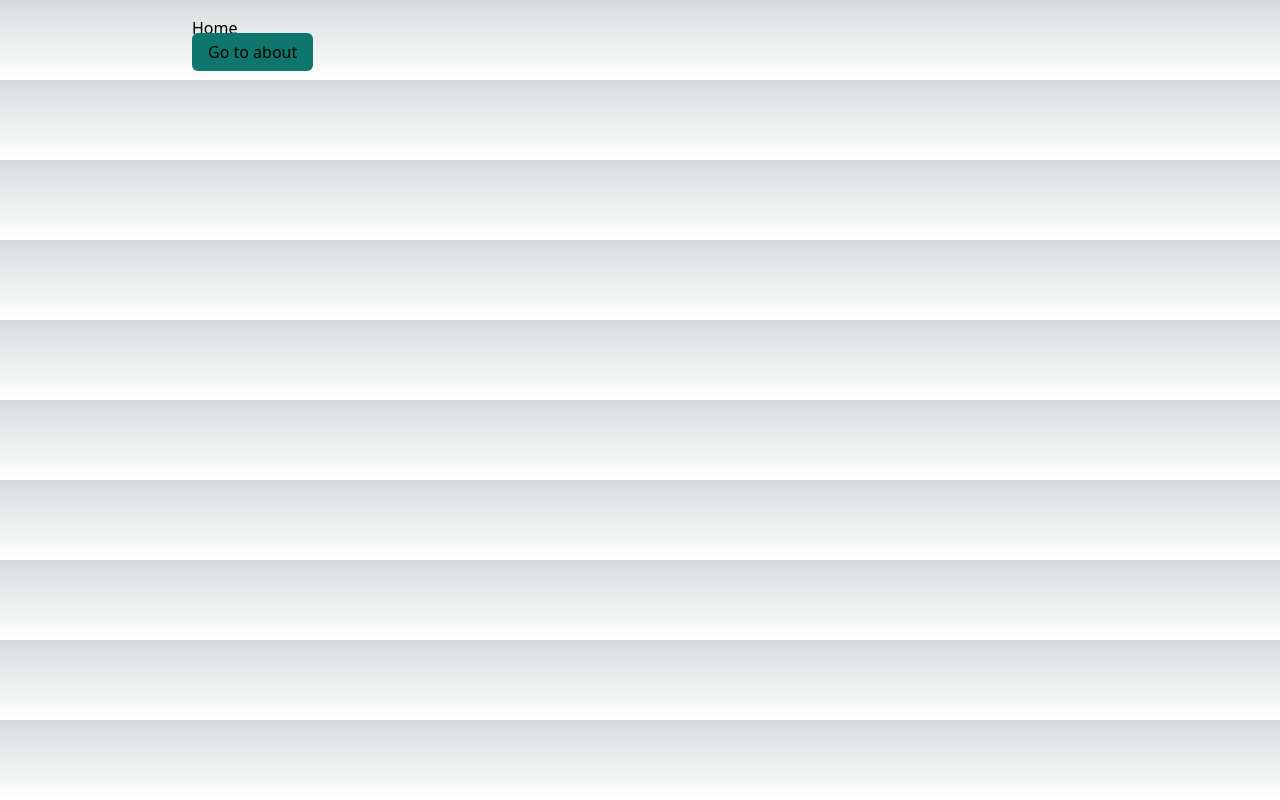
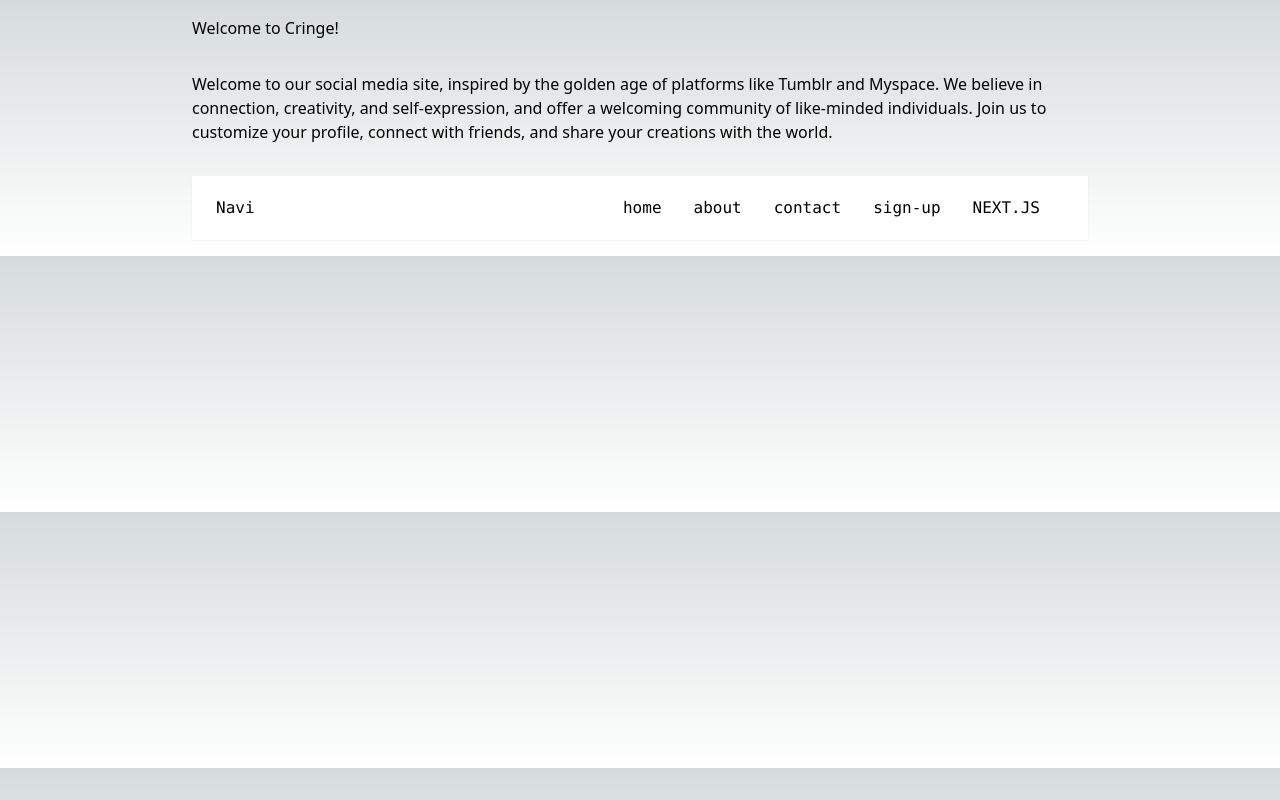
Before and after one commit to RemyXVX/Cringe-Social, a Next.js app: page / in a window 1280 px wide. Built offline with nearby package versions, Linux system fonts and the light colour scheme.

Commit message:
refactor homepage to render components

```diff
--- a/src/app/page.tsx
+++ b/src/app/page.tsx
@@ -1,13 +1,20 @@
 import { Inter } from 'next/font/google'
-import Link from 'next/link';
+import React from 'react';
+
+import Navibar from './components/Navibar';
+import Info from './components/Info';
+import Header from './components/Header';
 
 const inter = Inter({ subsets: ['latin'] })
 
-export default function Home() {
+const Home = () => {
   return(
-    <main className="py-4 px-48">
-      <h1>Home</h1>
-      <Link className="bg-teal-700 text-black font-medium py-2 px-4 rounded-md" href={"./components/about"}>Go to about</Link>
-    </main>
-  )
+    <React.Fragment>
+    <Header />
+    <Info />
+    <Navibar />
+  </React.Fragment>
+  );
 }
+
+export default Home;
```
